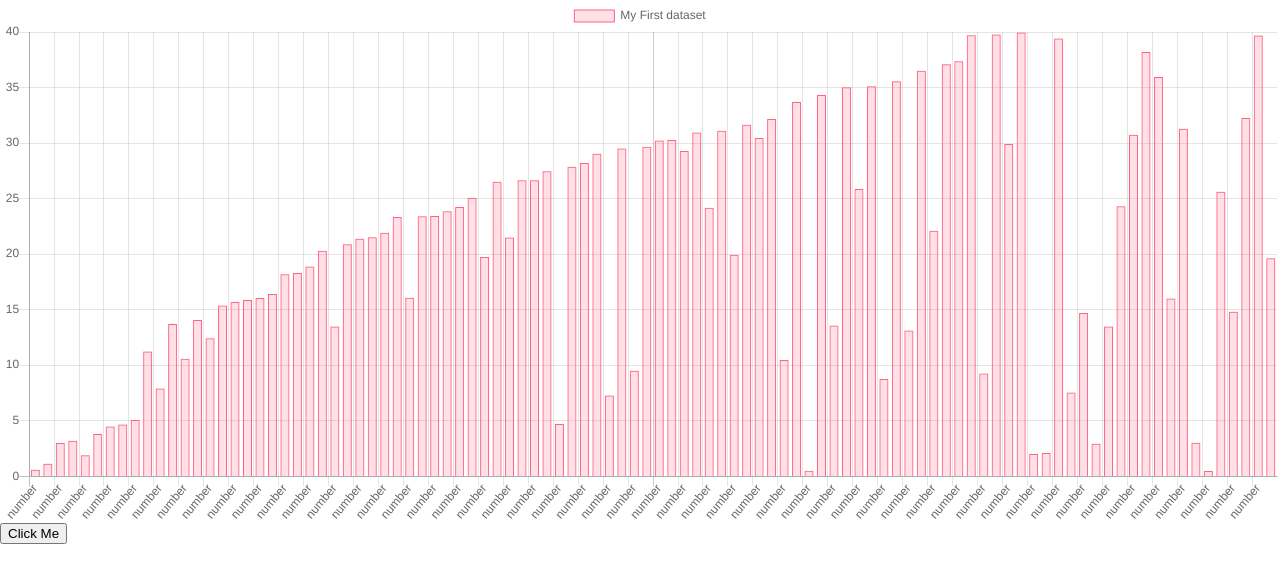
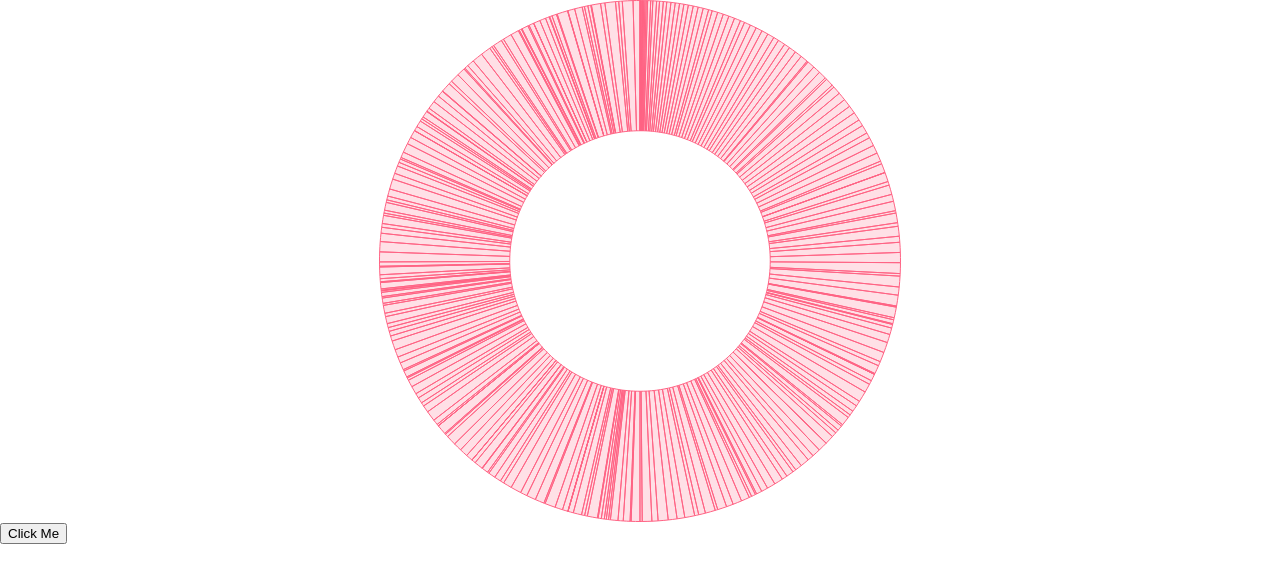
Before and after one commit to rohitkrishna094/react-sort, a React (Create React App) app: page / in a window 1280 px wide. Shown: the top 582 px of the page. Built offline with nearby package versions, Linux system fonts and the light colour scheme.

Commit message:
Tested with Doughnut

```diff
--- a/src/components/VerticalBar/VerticalBar.js
+++ b/src/components/VerticalBar/VerticalBar.js
@@ -1,5 +1,5 @@
 import React, { Component } from 'react';
-import { Bar } from 'react-chartjs-2';
+import { Bar, Doughnut } from 'react-chartjs-2';
 import { connect } from 'react-redux';
 import { nextIteration } from '../../store/actions/chartActions';
 import { pauseProcess } from '../../store/actions/chartActions';
@@ -23,7 +23,10 @@ class VerticalBar extends Component {
 
   options = {
     maintainAspectRatio: false,
-    animation: false
+    animation: false,
+    legend: {
+      display: false
+    }
     // animationSteps: 1000
   };
 
@@ -51,7 +54,7 @@ class VerticalBar extends Component {
 
     return (
       <div>
-        <Bar data={data} width={100} height={500} options={this.options} />
+        <Doughnut data={data} width={100} height={500} options={this.options} />
         <button onClick={this.handleClick}>Click Me</button>
       </div>
     );
--- a/src/store/reducers/chartReducer.js
+++ b/src/store/reducers/chartReducer.js
@@ -1,4 +1,4 @@
-const length = 100;
+const length = 300;
 const tempArray = Array.from({ length }, () => Math.random() * 40);
 const initialState = { array: tempArray, length, currentIteration: 1, done: false, pause: false };
 
```
